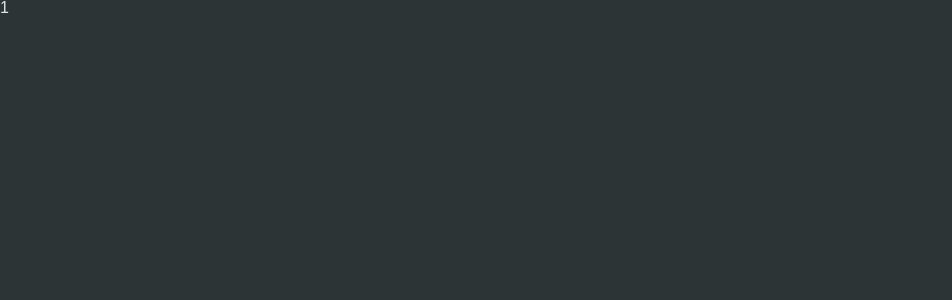
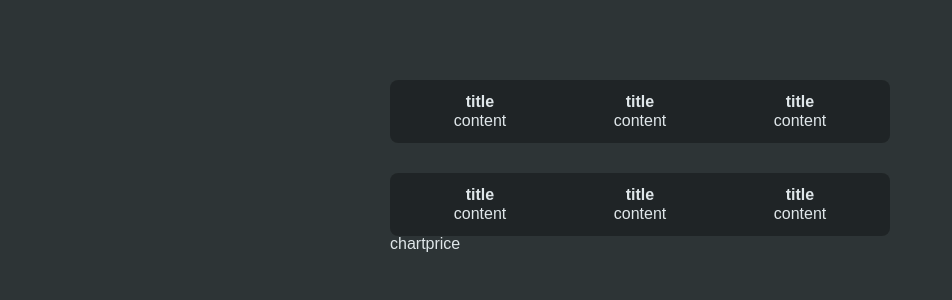
Before and after one commit to thgee/react-practice, a React (Create React App) app: page /1 in a window 1280 px wide. Shown: the top 300 px of the page, without its empty margins (0-952 px from the left). Built offline with nearby package versions, Linux system fonts and the light colour scheme; no server answers; a web font is replaced by a local one.

Commit message:
코인 상세페이지 구현중

```diff
--- a/package.json
+++ b/package.json
@@ -3,6 +3,7 @@
   "version": "0.1.0",
   "private": true,
   "dependencies": {
+    "@craco/craco": "^7.1.0",
     "@testing-library/jest-dom": "^5.17.0",
     "@testing-library/react": "^13.4.0",
     "@testing-library/user-event": "^13.5.0",
--- /dev/null
+++ b/src/routes/Chart.tsx
@@ -0,0 +1,5 @@
+const Chart = () => {
+  return <h1>chart</h1>;
+};
+
+export default Chart;
--- a/src/routes/Coin.tsx
+++ b/src/routes/Coin.tsx
@@ -1,8 +1,185 @@
-import { useParams } from "react-router-dom";
+import React, { useState, useEffect } from "react";
+import { Link, Route, Routes, useLocation, useParams } from "react-router-dom";
+import styled, { keyframes } from "styled-components";
+import Price from "./Price";
+import Chart from "./Chart";
 
+const Container = styled.div`
+  padding: 50px 0px;
+  margin: 0 auto;
+  max-width: 500px;
+  min-width: 400px;
+`;
+const Header = styled.header``;
+const Title = styled.h1`
+  font-size: 2.5rem;
+  margin-bottom: 30px;
+  font-weight: 700;
+  text-align: center;
+`;
+
+const LoadingPage = styled.div<{ isMount: boolean }>`
+  width: 100vw;
+  height: 100vh;
+  display: flex;
+  justify-content: center;
+  align-items: center;
+  flex-direction: column;
+  margin: 0 auto;
+  transition: all 0.3s ease-in-out;
+  font-weight: 800;
+  font-size: ${({ isMount }) => (isMount ? "2.4rem" : "1rem")};
+  opacity: ${({ isMount }) =>
+    isMount ? "1" : "0"}; /* isMount 상태에 따라 투명도 조절 */
+
+  > p {
+    margin-top: 10px;
+    transition: inherit;
+    font-size: ${({ isMount }) => (isMount ? "1.8rem" : "1rem")};
+  }
+`;
+
+const SectionA = styled.section``;
+const OverviewBox = styled.div`
+  background-color: rgba(0, 0, 0, 0.3);
+  padding: 10px;
+  border-radius: 8px;
+  display: flex;
+  justify-content: space-around;
+`;
+
+const OverviewWrap = styled.div`
+  padding: 4px;
+  display: flex;
+  flex-direction: column;
+  align-items: center;
+  justify-content: space-between;
+  h1 {
+    font-weight: 600;
+  }
+  p {
+    margin-top: 3px;
+  }
+`;
+const CoinDesc = styled.p`
+  margin: 30px 0;
+  font-size: 1.1rem;
+`;
+
+interface ICoinInfo {
+  id: string;
+  name: string;
+  symbol: string;
+  rank: number;
+  type: string;
+  logo: string;
+  description: string;
+  started_at: Date;
+  links: string[];
+}
 function Coin() {
-  const { coinId } = useParams<string>();
-  return <h2>{coinId}</h2>;
+  const { coinId } = useParams();
+  const [coinInfo, setCoinInfo] = useState<ICoinInfo>(); // 코인 상세 정보
+  const [coinPrice, setCoinPrice] = useState<number>(); // 코인 가격 정보
+  const [loading, setLoading] = useState(true);
+  const [isMount, setIsMount] = useState(false); // 마운트 시 애니메이션 추가를 위한 변수
+  const location = useLocation();
+  const preInfo = location?.state; // 코인정보 호출 전에 미리 보여줄 정보들
+
+  useEffect(() => {
+    // 코인 정보, 가격 받아오기
+    (async () => {
+      try {
+        setCoinInfo(
+          await (
+            await fetch(`https://api.coinpaprika.com/v1/coins/${coinId}`)
+          ).json()
+        );
+        setCoinPrice(
+          (
+            await (
+              await fetch(`https://api.coinpaprika.com/v1/tickers/${coinId}`)
+            ).json()
+          ).quotes?.USD.price
+        );
+      } catch (err: any) {
+        console.log(err);
+      }
+      // 로딩이 완료되면 isMount를 변경하여 애니메이션 적용
+      setTimeout(() => {
+        setIsMount(false);
+      }, 1000);
+      setTimeout(() => {
+        setLoading(false);
+      }, 2000);
+    })();
+
+    // 마운트된 후 1초 뒤에 isMount 상태 변경하여 애니메이션 적용
+    const timer = setTimeout(() => {
+      setIsMount(true);
+    }, 100);
+
+    // 컴포넌트가 언마운트되면 타이머를 정리
+    return () => clearTimeout(timer);
+  }, []); // useEffect를 빈 배열로 전달하여 컴포넌트가 처음 마운트될 때만 실행되도록 함
+
+  // 로딩중
+  if (loading)
+    return (
+      <LoadingPage isMount={isMount}>
+        <h1>{preInfo?.name || "로딩중"}</h1>
+        <p>{preInfo?.symbol}</p>
+      </LoadingPage>
+    );
+
+  // 로딩완료
+  return (
+    <Container>
+      <Header>
+        <Title>{coinInfo?.name}</Title>
+      </Header>
+
+      {/* 코인 정보 섹션*/}
+      <SectionA>
+        {/* 코인 정보 위쪽 박스 */}
+        <OverviewBox>
+          {/* 코인 정보 텍스트 랩*/}
+          <OverviewWrap>
+            <h1>title</h1> <p>content</p>
+          </OverviewWrap>
+          <OverviewWrap>
+            <h1>title</h1> <p>content</p>
+          </OverviewWrap>
+          <OverviewWrap>
+            <h1>title</h1> <p>content</p>
+          </OverviewWrap>
+        </OverviewBox>
+
+        {/* 코인 설명 */}
+        <CoinDesc>{coinInfo?.description}</CoinDesc>
+
+        {/* 코인 정보 아래쪽 박스 */}
+        <OverviewBox>
+          <OverviewWrap>
+            <h1>title</h1> <p>content</p>
+          </OverviewWrap>
+          <OverviewWrap>
+            <h1>title</h1> <p>content</p>
+          </OverviewWrap>
+          <OverviewWrap>
+            <h1>title</h1> <p>content</p>
+          </OverviewWrap>
+        </OverviewBox>
+      </SectionA>
+
+      <Link to={"chart"}>chart</Link>
+      <Link to={"price"}>price</Link>
+      <Routes>
+        <Route path="chart" element={<Chart />} />
+        <Route path="price" element={<Price />} />
+      </Routes>
+    </Container>
+  );
 }
 
 export default Coin;
--- a/src/routes/Coins.tsx
+++ b/src/routes/Coins.tsx
@@ -19,9 +19,10 @@ const CoinList = styled.ul`
   border: 1px solid #fff;
   padding: 30px;
   width: 100%;
+  border-radius: 10px;
 `;
 
-const Coin = styled.li<{ color: string; $reverseColor: string }>`
+const Coin = styled.li<{ $color: string; $reverseColor: string }>`
   background-color: ${(props) => props.theme.textColor};
   margin: 6px 0;
   padding: 30px;
@@ -29,17 +30,31 @@ const Coin = styled.li<{ color: string; $reverseColor: string }>`
   border-radius: 20px;
   cursor: pointer;
   color: ${(p) => p.theme.bgColor};
-  transition: all 0.3s;
+  transition: all 0.3s ease-in;
+  display: flex;
+  align-items: center;
 
   &:hover {
-    background-color: ${({ color }) => color};
+    background-color: ${({ $color }) => $color};
     color: ${({ $reverseColor }) => $reverseColor};
+
+    Img {
+      box-shadow: 0 0 10px 4px ${({ $reverseColor }) => $reverseColor};
+    }
   }
 `;
 
 const Loading = styled.div`
   text-align: center;
   font-size: 1.2rem;
+`;
+
+const Img = styled.img<{ $color: string; $reverseColor: string }>`
+  width: 40px;
+  height: 40px;
+  border-radius: 20px;
+  box-shadow: 0 0 10px 4px ${({ $color }) => $color};
+  margin-right: 30px;
 `;
 
 interface coinDataType {
@@ -57,7 +72,7 @@ const Coins = () => {
     (async () => {
       setCoinData(
         (await (await fetch("https://api.coinpaprika.com/v1/tickers")).json())
-          .slice(0, 100)
+          .slice(0, 50)
           .map(
             ({
               id,
@@ -75,7 +90,6 @@ const Coins = () => {
     })();
   }, []);
   const navigate = useNavigate();
-
   const getRandomColor = (flag: boolean) => {
     let [r, g, b] = [
       Math.random() * 255,
@@ -95,16 +109,29 @@ const Coins = () => {
         <Loading>로딩중...</Loading>
       ) : (
         <CoinList>
-          {coinData.map((it) => (
-            <Coin
-              key={it.id}
-              color={getRandomColor(true)}
-              $reverseColor={getRandomColor(false)}
-              onClick={() => navigate(`/${it.name}`)}
-            >
-              {it.name} ({it.symbol}) →
-            </Coin>
-          ))}
+          {coinData.map((it) => {
+            const color = getRandomColor(true);
+            const reverseColor = getRandomColor(false);
+            return (
+              <Coin
+                key={it.id}
+                $color={color}
+                $reverseColor={reverseColor}
+                onClick={() =>
+                  navigate(`/${it.id}`, {
+                    state: { name: it.name, symbol: it.symbol },
+                  })
+                }
+              >
+                <Img
+                  $color={color}
+                  $reverseColor={reverseColor}
+                  src={`https://cryptoicon-api.pages.dev/api/icon/${it.symbol.toLowerCase()}`}
+                />
+                {it.name} ({it.symbol}) →
+              </Coin>
+            );
+          })}
         </CoinList>
       )}
     </Container>
--- /dev/null
+++ b/src/routes/Price.tsx
@@ -0,0 +1,5 @@
+const Price = () => {
+  return <h1>saf</h1>;
+};
+
+export default Price;
```
Also changed, not shown: 1 other file (tests, documents, lock files or other folders).
